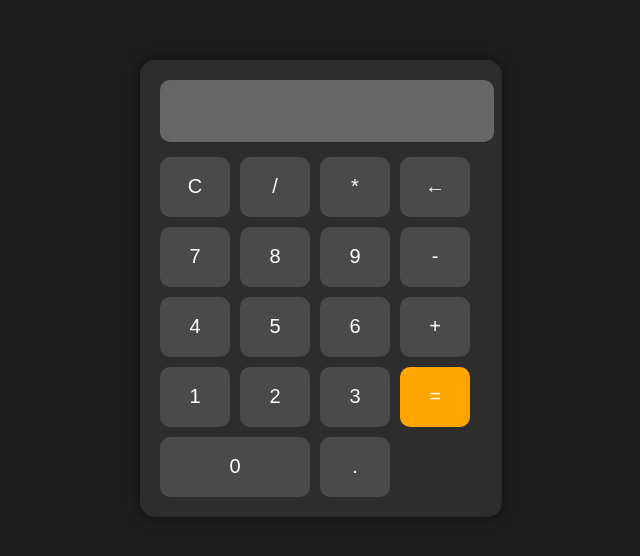
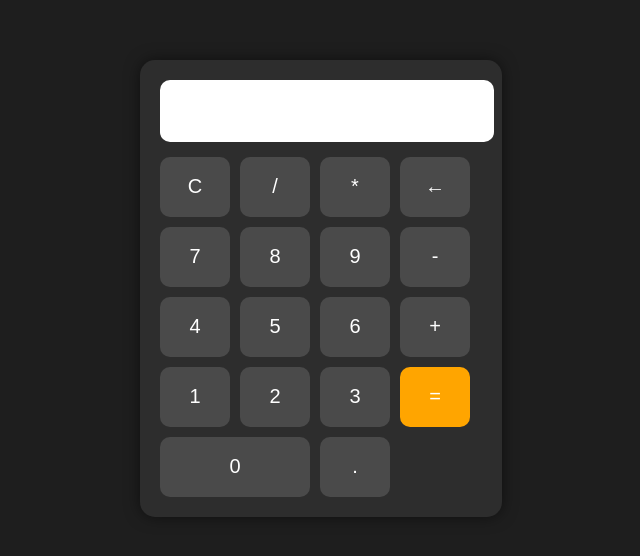
Before and after one commit to NuriaRizzo/Calculadora_Web, a plain HTML site: page calculadora_web/index.html in a window 1280 px wide. Shown: the part 120-676 px from the top of the page, without its empty margins (319-959 px from the left). Drawn offline with Linux system fonts and the light colour scheme.

Commit message:
edit de input

```diff
--- a/calculadora_web/index.html
+++ b/calculadora_web/index.html
@@ -24,7 +24,7 @@
     <div class="calculadora">
 
         <!-- Pantalla donde se muestran números y resultados -->
-        <input type="text" id="pantalla" disabled>
+        <input type="text" id="pantalla" readonly>
 
         <!-- Contenedor de todos los botones -->
         <div class="botones">
```
